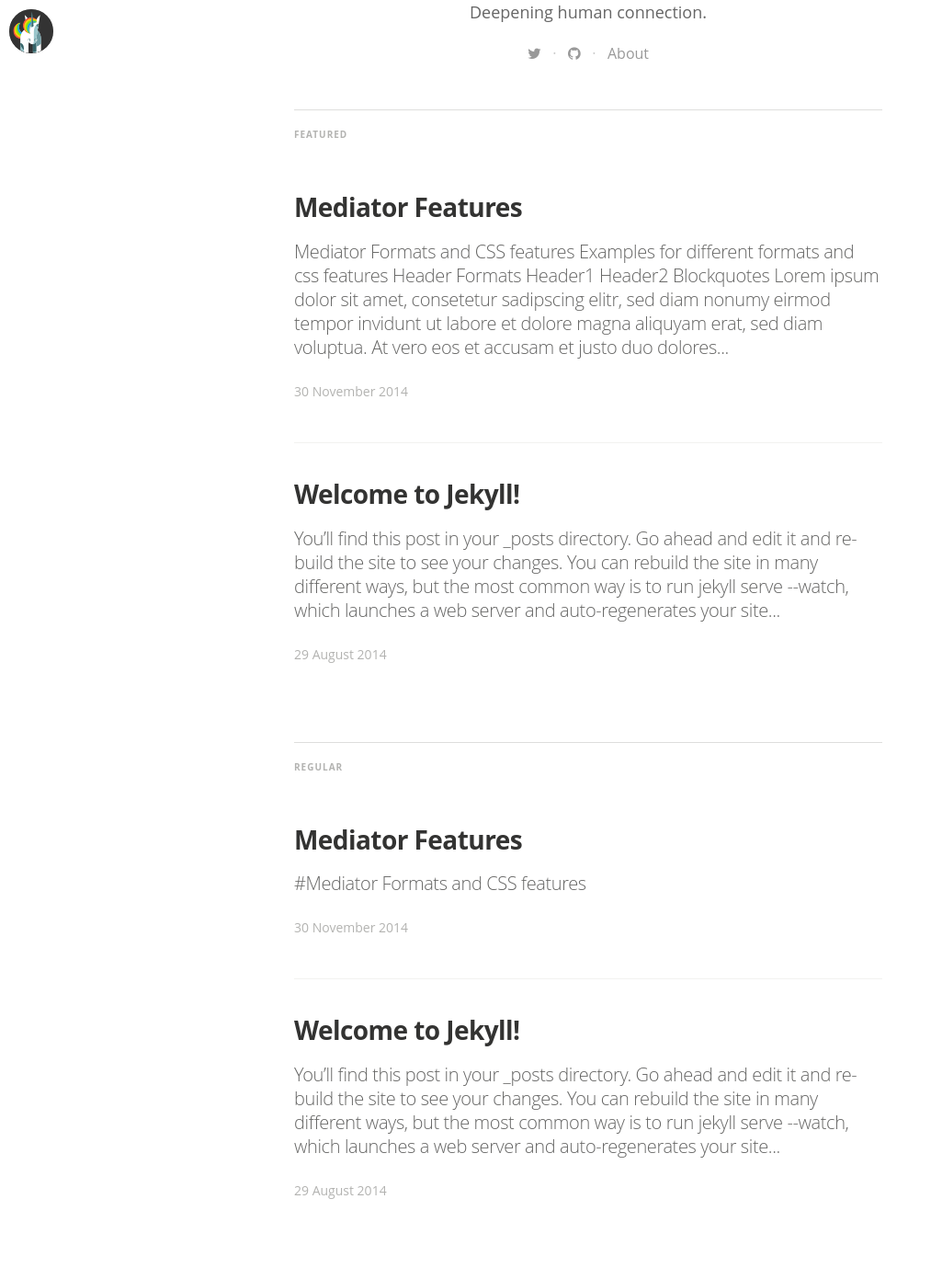
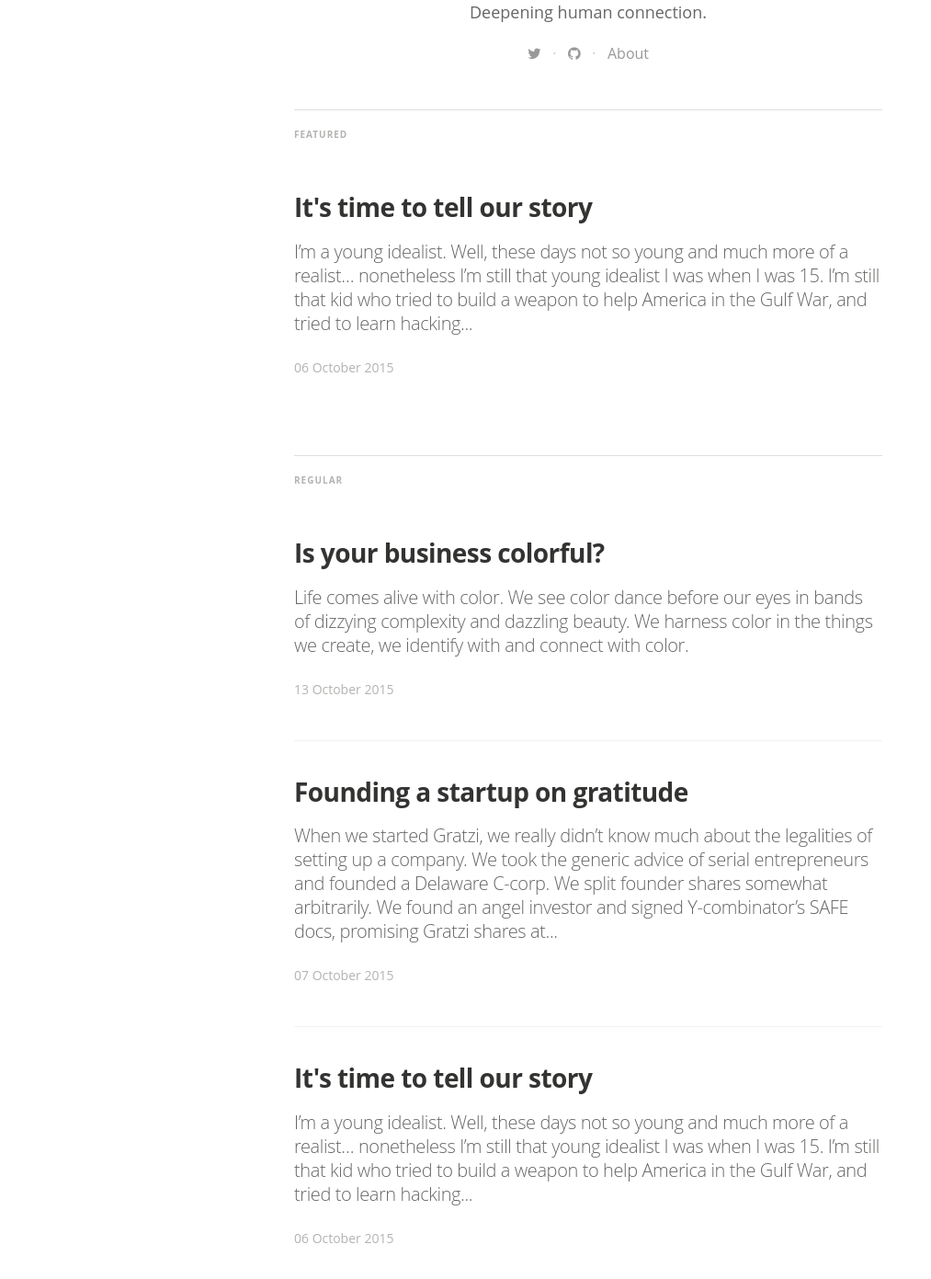
Before and after one commit to Gratzi/gratzi.github.io, a Jekyll site: the page built from index.html, in a window 1280 px wide and 1400 px high, scrolled down 592 px. Shown: the top 1391 px of the window at 92% size, without its empty margins (0-1013 px from the left). Built offline with Jekyll 4.4.1, drawn with Linux system fonts in a browser that asks for light colours; nearby versions of some CDN libraries; some web fonts are replaced; Markdown is read by kramdown in place of the engine named in the settings; the list of posts is cut into pages by our own code; some of the changed text lies outside the part shown.

Commit message:
added three blog posts/images

```diff
--- a/_config.yml
+++ b/_config.yml
@@ -9,22 +9,22 @@ title: "Gratzi"
 description: > # this means to ignore newlines until "email:"
    Deepening human connection.
 
-email: a-mail@mail.mail
+email: augman@gmail.com
 #blog logo
 logo: "/assets/images/UnicornCosmic.svg"
 # blog cover
 cover: "/assets/images/SW_Mcqueen.jpg"
 
-name: 'Dirk Fabisch'
-author: 'Dirk Fabisch'
-author_image: "/assets/images/author.jpg"
+name: 'Augustin Bralley'
+author: 'Augustin Bralley'
+author_image: "/assets/images/author.png"
 
 paginate:	5
 
-url: "http://gratzi.us" # the base hostname & protocol for your site
+url: "http://www.gratzi.us" # the base hostname & protocol for your site
 baseurl: ""
 #used to display twitter cards
-twitter_handle: '@dirkfabisch'
+twitter_handle: '@augustinbralley'
 
 #fill in disqus shortname to use disqus
 #disqus: disqus-shortname
@@ -32,7 +32,7 @@ twitter_handle: '@dirkfabisch'
 # social icons and sharing options
 social:
   - icon:	twitter
-    url:	https://twitter.com/dirkfabisch
+    url:	https://twitter.com/augustinbralley
     desc: Follow me on twitter
     share_url: http://twitter.com/share
     share_title: ?text=
@@ -46,7 +46,7 @@ social:
 #    share_link: "&amp;u="
 
   - icon:	github
-    url:	https://github.com/dirkfabisch
+    url:	https://github.com/gratzi
     desc:	Fork me on github
     share_url:
     share_title:
--- a/_includes/header.html
+++ b/_includes/header.html
@@ -1,5 +1,5 @@
 <!-- header start -->
 
-<a href="{{ site.url }}" class="logo-readium"><span class="logo" style="background-image: url({{ site.logo }})"></span></a>
+<!--<a href="{{ site.url }}" class="logo-readium"><span class="logo" style="background-image: url({{ site.logo }})"></span></a>-->
 
 <!-- header end -->
--- a/_layouts/post.html
+++ b/_layouts/post.html
@@ -109,7 +109,7 @@
       <div class="inner">
         <h1 class="blog-title">{{ site.title }}</h1>
         <h2 class="blog-description">{{ site.description }}</h2>
-        <a href="/" class="btn">Back to Overview</a>
+        <a href="/" class="btn">Back Home</a>
       </div>
     </div>
     {% include javascripts.html %}
--- a/_posts/2014-08-29-welcome-to-jekyll.markdown
+++ /dev/null
@@ -1,39 +0,0 @@
----
-layout: post
-title:  "Welcome to Jekyll!"
-date:   2014-08-29 14:34:25
-categories: jekyll update
-tags: featured
-image: /assets/article_images/2014-08-29-welcome-to-jekyll/desktop.jpg
----
-You’ll find this post in your `_posts` directory. Go ahead and edit it and re-build the site to see your changes. You can rebuild the site in many different ways, but the most common way is to run `jekyll serve --watch`, which launches a web server and auto-regenerates your site when a file is updated.
-
-To add new posts, simply add a file in the `_posts` directory that follows the convention `YYYY-MM-DD-name-of-post.ext` and includes the necessary front matter. Take a look at the source for this post to get an idea about how it works.
-
-Jekyll also offers powerful support for code snippets:
-
-{% highlight ruby %}
-def print_hi(name)
-  puts "Hi, #{name}"
-end
-print_hi('Tom')
-#=> prints 'Hi, Tom' to STDOUT.
-{% endhighlight %}
-
-Check out the [Jekyll docs][jekyll] for more info on how to get the most out of Jekyll. File all bugs/feature requests at [Jekyll’s GitHub repo][jekyll-gh]. If you have questions, you can ask them on [Jekyll’s dedicated Help repository][jekyll-help].
-
-{% highlight js %}
-
-<footer class="site-footer">
- <a class="subscribe" href="{{ "/feed.xml" | prepend: site.baseurl }}"> <span class="tooltip"> <i class="fa fa-rss"></i> Subscribe!</span></a>
-  <div class="inner">a
-   <section class="copyright">All content copyright <a href="mailto:{{ site.email}}">{{ site.name }}</a> &copy; {{ site.time | date: '%Y' }} &bull; All rights reserved.</section>
-   <section class="poweredby">Made with <a href="http://jekyllrb.com"> Jekyll</a></section>
-  </div>
-</footer>
-{% endhighlight %}
-
-
-[jekyll]:      http://jekyllrb.com
-[jekyll-gh]:   https://github.com/jekyll/jekyll
-[jekyll-help]: https://github.com/jekyll/jekyll-help
--- a/_posts/2014-11-30-mediator_features.markdown
+++ /dev/null
@@ -1,39 +0,0 @@
----
-layout: post
-title:  "Mediator Features"
-date:   2014-11-30 14:34:25
-categories: mediator feature
-tags: featured
-image: /assets/article_images/2014-11-30-mediator_features/night-track.JPG
----
-#Mediator Formats and CSS features
-
-Examples for different formats and css features
-
-#Header Formats
-#Header1
-##Header2
-
-#Blockquotes
->Lorem ipsum dolor sit amet, consetetur sadipscing elitr, sed diam nonumy eirmod tempor invidunt ut labore et dolore magna aliquyam erat, sed diam voluptua. At vero eos et accusam et justo duo dolores et ea rebum. Stet clita kasd gubergren, no sea takimata sanctus
-
-#Lists
-##orderd lists
-1. one
-2. two
-3. three
-
-##unorderd lists
-- Apple
-- Banana
-- Plum
-
-#Links
-This is an [example link](http://example.com/ "With a Title").
-
-#Combinations
->Lorem ipsum dolor sit amet, consetetur sadipscing elitr, sed diam nonumy eirmod tempor invidunt ut labore et dolore magna aliquyam erat, sed diam voluptua. At vero eos et accusam et justo duo dolores et ea rebum. Stet clita kasd gubergren, no sea takimata sanctus
->
-> - Apple
-> - Banana
-> - Plum
--- /dev/null
+++ b/_posts/2015-10-06-its_time_to_tell_our_story.markdown
@@ -0,0 +1,17 @@
+---
+layout: post
+title:  "It's time to tell our story"
+date:   2015-10-06 10:34:25
+categories: manifestation
+tags: featured
+image: /assets/article_images/2015-10-06-its_time_to_tell_our_story/tumblr_nn48ptTW7P1teue7jo1_1280.jpg
+---
+I’m a young idealist. Well, these days not so young and much more of a realist… nonetheless I’m still that young idealist I was when I was 15. I’m still that kid who tried to build a weapon to help America in the Gulf War, and tried to learn hacking so I could bring down the real-world Gibson from that movie Hackers.
+
+I’m just a bigger kid now, working on real solutions to real problems. I’ve a wide-eyed obsession with humanity’s big struggles and a fool’s belief in my power to do something about them. I’m also more humbled than ever by the great Unknown that lives between ideas and reality.
+
+My name’s Augustin Bralley. I started a company in my head long ago. From that day in 2006 when I had a vision while napping at my parents’ house to today… I’ve been piling ideas on action on more ideas… churning the cycle of manifestation. Last year the idea became a startup, called Gratzi, and soon (next year) an app called Pegg.
+
+This journal is about documenting the process of manifesting, the cycle of dreaming and doing, that I’ve been fortunate to find myself in. More importantly, perhaps, this is about telling a good story — a magic story that not just finds an audience but a cast of characters.
+
+Hello world.
--- /dev/null
+++ b/_posts/2015-10-07-founding_a_startup_on_gratitude.markdown
@@ -0,0 +1,32 @@
+---
+layout: post
+title:  "Founding a startup on gratitude"
+date:   2015-10-07 10:34:25
+categories: gratitude
+image: /assets/article_images/2015-10-07-founding_a_startup_on_gratitude/tumblr_noyzokVedB1teue7jo1_1280.jpg
+---
+When we started Gratzi, we really didn’t know much about the legalities of setting up a company. We took the generic advice of serial entrepreneurs and founded a Delaware C-corp. We split founder shares somewhat arbitrarily. We found an angel investor and signed Y-combinator’s SAFE docs, promising Gratzi shares at a discount when some sale-event causes a valuation. Sounded good… we shrugged and said, we’ll see if it works for us.
+
+Those details out of the way, we focused on building our dreams. For a year we built, tested, dreamed, built, tested… rinse and repeat. But we put little action into preparing for what comes next. What will we do if our dreams for this little app come true? What happens when our startup grows? What kind of company are we?
+
+Next year we come out of the workshop to show the world our little baby. So I’m preparing by putting this story together about who we are and why we’re the ones to do this… and why you might want to help.
+
+##Thanks for all the fish
+
+Gratzi is short for gratitude, sort of. It comes from the Italian grazie meaning thank you. It was the name of our first app idea. Back in 2012 we set out to build an app for expressing gratitude. Months later we had a prototype built on a relatively novel architecture (unhosted) that put users in control of the gratitude data the app helped them create and share.
+
+We wanted the world to say thanks more. And we wanted to say thanks to the world by giving people control of their data.
+
+But something didn’t feel quite right. The goals were laudable and achievable. The path was clear. But somewhere along the way we lost that special joy in the product. It became depressingly clear that we just wouldn’t use it ourselves. It wasn’t fun enough.
+
+Boom. FUN! That matters to us it turns out... Shocker, I know. ;p But it was odd to discover that something so innocuous could be so integral to our business. Fun is non-negotiable. We wanna laugh with our product.
+
+![If you know who made this, please let me know! I love it.](/assets/article_images/2015-10-07-founding_a_startup_on_gratitude/unicorn-fart.gif "woman farting rainbows an unicorn")
+
+So we ‘pivoted’ or whatever the buzz word is today. We ditched the idea of gratitude as an app.
+
+And we threw the unhosted baby out with the bath water. We still wanted to help solve the epic problems of data ownership, but even better solutions started to appear on the horizon: [MaidSafe](http://maidsafe.net/ "MaidSafe"), [Ethereum](https://www.ethereum.org/ "Ethereum"), [Interplanetary File System](https://ipfs.io/ "Interplanetary File System"), [Sandstorm](https://sandstorm.io/ "Sandstorm"), among others.
+
+The name still ruled, though. We couldn’t give that up. So after finding a mentor, investor, and partner in 2013 we were sitting around thinking about what we should call our fledgling startup… and the answer was there: Gratzi.
+
+Gratzi is still a way to say thanks more. It’s just not an app. Gratitude was poking around in our minds for another reason: to be part of the foundation of our organization.
--- /dev/null
+++ b/_posts/2015-10-13-is_your_business_colorful.markdown
@@ -0,0 +1,27 @@
+---
+layout: post
+title:  "Is your business colorful?"
+date:   2015-10-13 10:34:25
+categories: color
+image: /assets/article_images/2015-10-13-is_your_business_colorful/tumblr_nqqc1oZhgV1teue7jo1_1280.jpg
+---
+Life comes alive with color. We see color dance before our eyes in bands of dizzying complexity and dazzling beauty. We harness color in the things we create, we identify with and connect with color.
+
+So why not design a company with color? Why not use color as a language to help us better understand and balance the dynamics of an organization?
+
+Two years ago my partner (now wife) and I both took the HBDI® test which claimed to be a "powerful psychometric assessment that defines and describes the way you think and process information." Sounding similar to Myers Briggs and other personality tests, we thought it could help us cut through the ignorance, communicate better, and get shit done faster.
+
+But with colors! HBDI® divided the diversity of human thinking types into 4 colors (blue, yellow, green, and red) across 2 axis. The system was simple, balanced and beautiful.
+
+Then we got into practicing it. For two years we discussed everyone in terms of colors, especially ourselves. We used colors to help us make decisions and understand our motivations. "The blue in me says..." and "where’s the green when you need them?”
+
+We learned about humans and our tendencies. It helped us empathize. It also gave us a language to talk about what we value.
+
+>Go, find balance.
+>- Mr. Miyagi, Karate Kid
+
+But it has also led me to wonder: **does a balanced team foster success more than an unbalanced team?** Is there something special that happens when all 4 thinking types combine equally? Like when all the colors of visible light combine into white?
+
+My red brain tells me yes--we need all types of people. My blue brain says maybe--test it. My yellow brain imagines it to be true--just go for it. My green brain says the idea is too vague--plan it out.
+
+Since I'm mostly Yellow and Red... I'm plowing ahead with this idea. Help wanted: Greens and Blues to keep the project on track and grounded in reality.
--- a/about.md
+++ b/about.md
@@ -4,14 +4,23 @@ title: About
 permalink: /about/
 ---
 
-A medium inspired Jekyll blog theme. The basic idea came from the Ghost theme
-[Readium 2.0](http://www.svenread.com/readium-ghost-theme/). I use mediator on my own blog [The Base](blog.base68.com).
+We're a small team of technologists, dreamers, and humanists committed to building a sustainable future on this planet.
 
-You can **download** the theme here:
-[https://github.com/dirkfabisch/mediator](https://github.com/dirkfabisch/mediator)
+##Weird
+Weird is the new normal.
+Embrace the weird.
 
-You can find out more info about customizing your Jekyll theme, as well as basic Jekyll usage documentation at [jekyllrb.com](http://jekyllrb.com/)
+##Youthful
+You are as old as you want to be. Harness youth.
 
-You can find the source code for the Jekyll new theme at: [github.com/jglovier/jekyll-new](https://github.com/jglovier/jekyll-new)
+##Healthy
+Your brain is only as fit as your body. Take care of yourself.
 
-You can find the source code for Jekyll at [github.com/jekyll/jekyll](https://github.com/jekyll/jekyll)
+##Passionate
+Life’s too short to go through the motions. Live your dreams.
+
+##Honest
+Honesty is courageous. Own your voice.
+
+##Innovative
+What’s new is already old. Think forward.
```
Also changed, not shown: assets/article_images/2015-10-06-its_time_to_tell_our_story/tumblr_nn48ptTW7P1teue7jo1_1280.jpg (added), assets/article_images/2015-10-07-founding_a_startup_on_gratitude/tumblr_noyzokVedB1teue7jo1_1280.jpg (added), assets/article_images/2015-10-07-founding_a_startup_on_gratitude/unicorn-fart.gif (added), assets/article_images/2015-10-13-is_your_business_colorful/tumblr_nqqc1oZhgV1teue7jo1_1280.jpg (added), assets/images/author.png (added), 2 other files.
